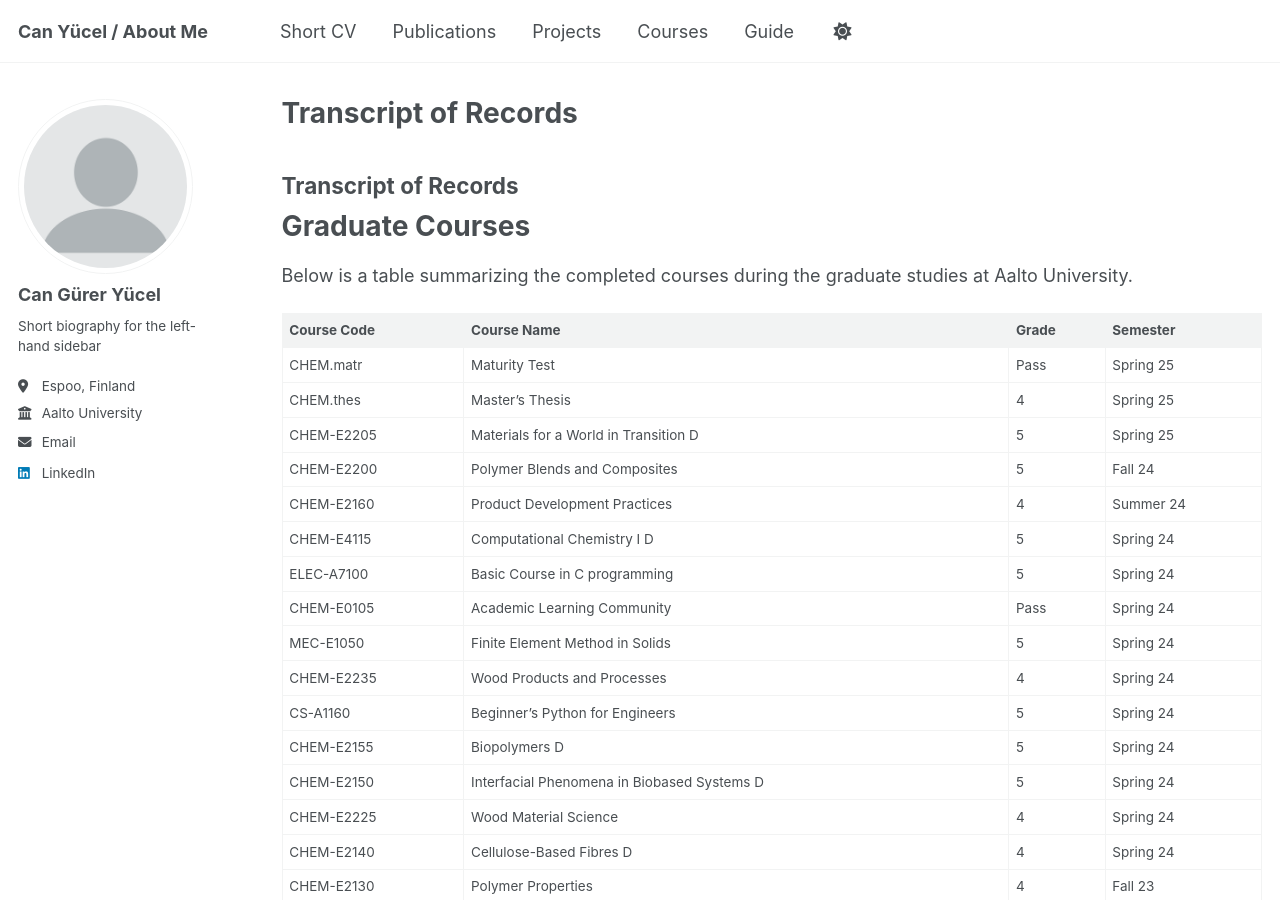
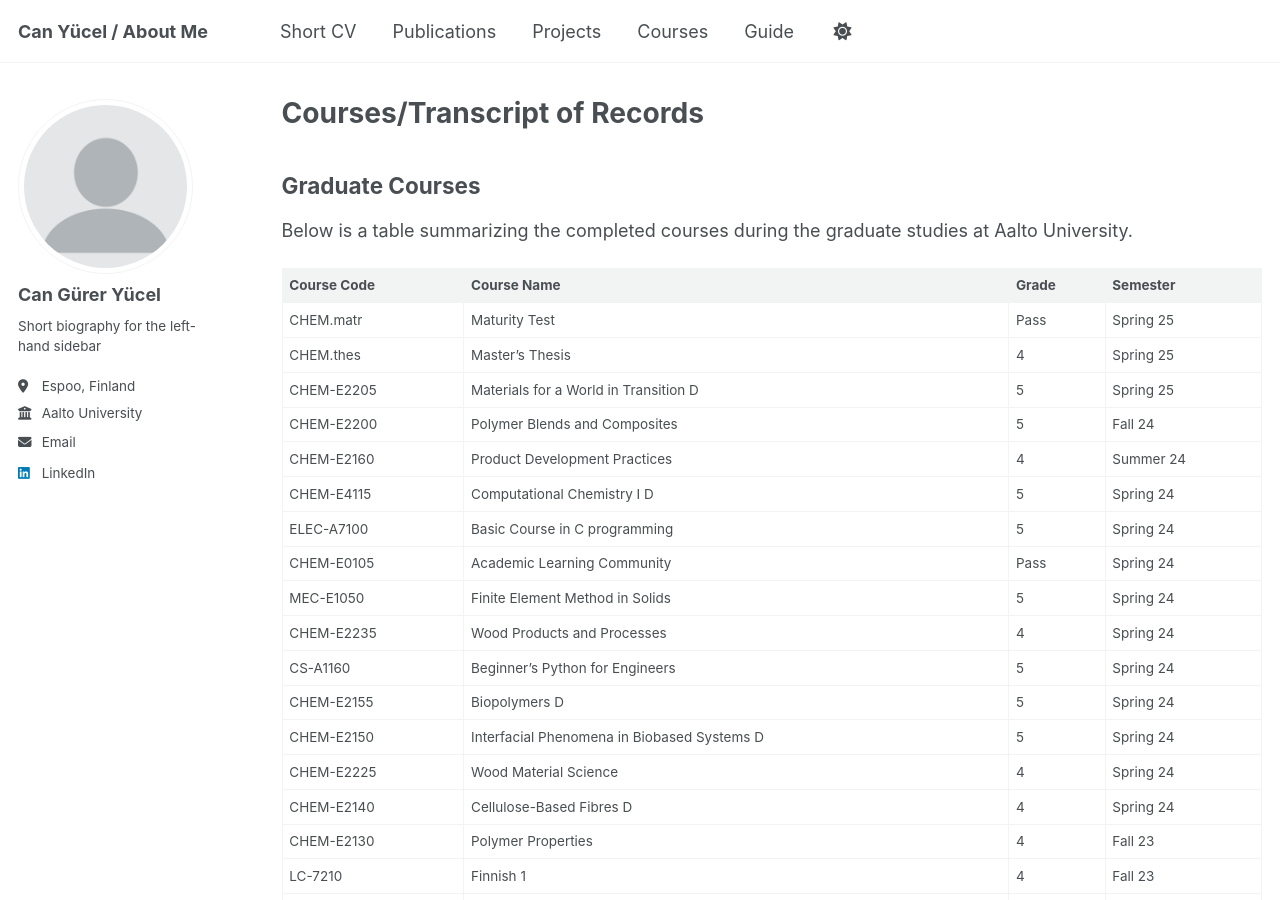
Before and after one commit to gureryucel/gureryucel.github.io, a Jekyll site: the page built from _pages/courses.md, in a window 1280 px wide and 900 px high. Built offline with Jekyll 4.4.1, drawn with Linux system fonts in a browser that asks for light colours.

Commit message:
Update courses.md

```diff
--- a/_pages/courses.md
+++ b/_pages/courses.md
@@ -1,13 +1,12 @@
 ---
 layout: archive
-title: Transcript of Records
+title: Courses/Transcript of Records
 author_profile: true
 permalink: /courses/
 ---
 
-## Transcript of Records
 
-# Graduate Courses
+## Graduate Courses
 
 Below is a table summarizing the completed courses during the graduate studies at Aalto University.
 
```
